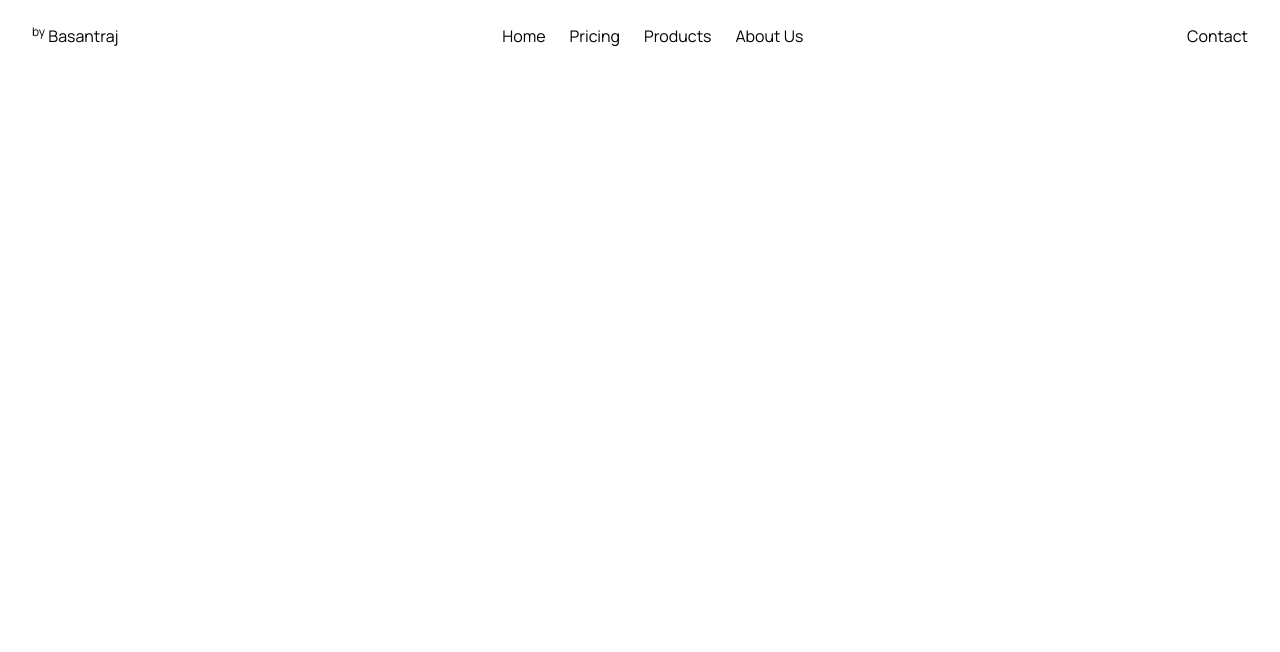
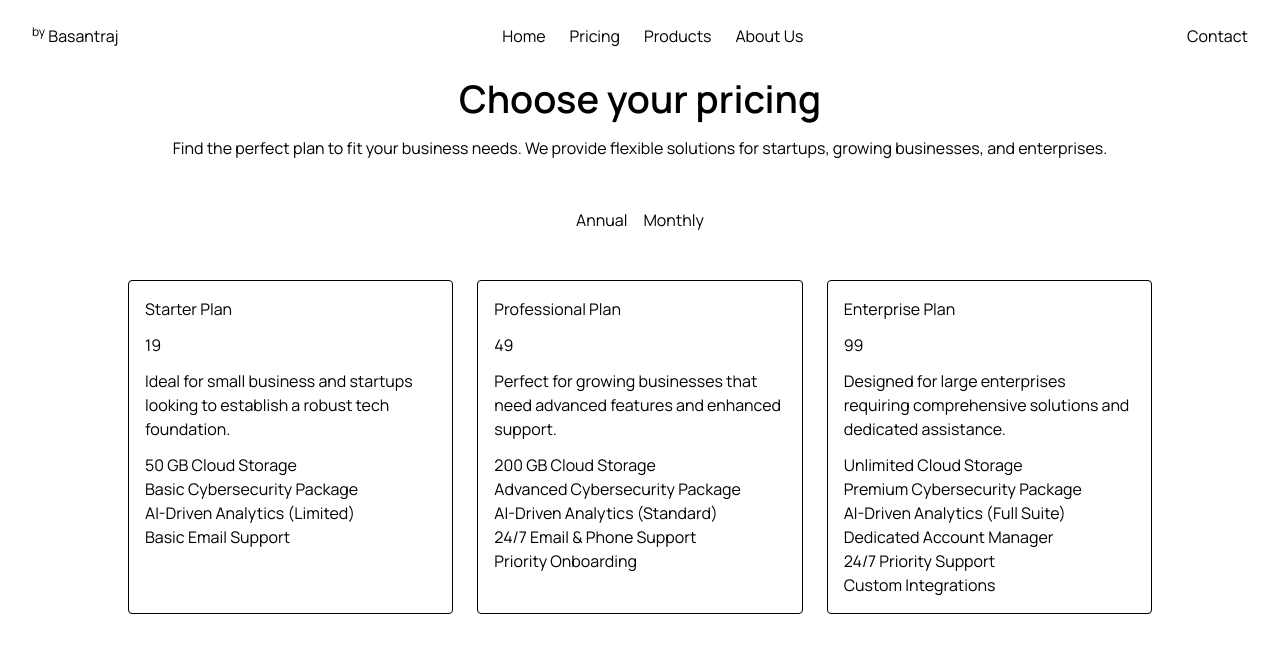
Before and after one commit to Basantrajshakti/outlier-hackathon, a Preact app: page / in a window 1280 px wide. Shown: the top 652 px of the page. Built offline with nearby package versions, Linux system fonts and the light colour scheme.

Commit message:
Pricings mock data and basic layout created

```diff
--- a/package.json
+++ b/package.json
@@ -9,14 +9,14 @@
     "preview": "vite preview"
   },
   "dependencies": {
-    "@tailwindcss/vite": "^4.1.7",
-    "preact": "^10.26.5",
-    "tailwindcss": "^4.1.7"
+    "preact": "^10.26.5"
   },
   "devDependencies": {
     "@preact/preset-vite": "^2.10.1",
+    "@tailwindcss/vite": "^4.1.7",
     "prettier": "^3.5.3",
     "prettier-plugin-tailwindcss": "^0.6.11",
+    "tailwindcss": "^4.1.7",
     "typescript": "~5.8.3",
     "vite": "^6.3.5"
   }
--- a/src/app.tsx
+++ b/src/app.tsx
@@ -1,12 +1,16 @@
 // import { useState } from 'preact/hooks'
 import './app.css'
 import Header from './components/Header'
+import Pricings from './components/Pricings'
 
 export function App() {
 
   return (
     <>
       <Header />
+      <main>
+        <Pricings />
+      </main>
     </>
   )
 }
--- /dev/null
+++ b/src/components/Pricings.tsx
@@ -0,0 +1,43 @@
+import { useState } from "preact/hooks";
+import { pricings } from "../constants";
+
+const Pricings = () => {
+  const [isMonthly, setIsMonthly] = useState(true);
+
+  return (
+    <section>
+      <h1 className="text-center leading-snug">Choose your pricing</h1>
+      <p className="text-para mt-3 text-center">
+        Find the perfect plan to fit your business needs. We provide flexible
+        solutions for startups, growing businesses, and enterprises.
+      </p>
+
+      <div className="mx-auto my-12 flex w-fit gap-4">
+        <button onClick={() => setIsMonthly(false)}>Annual</button>
+        <button onClick={() => setIsMonthly(true)}>Monthly</button>
+      </div>
+
+      <div className="mx-auto grid max-w-[80vw] grid-cols-3 gap-6">
+        {pricings.map((card, key) => {
+          return (
+            <div
+              key={key}
+              className="flex flex-col gap-3 rounded-sm border p-4"
+            >
+              <span>{card.title}</span>
+              <span>{isMonthly ? card.monthly : card.yearly}</span>
+              <span>{card.desc}</span>
+              <ul className="">
+                {card.features.map((feat, key) => {
+                  return <li key={key}>{feat}</li>;
+                })}
+              </ul>
+            </div>
+          );
+        })}
+      </div>
+    </section>
+  );
+};
+
+export default Pricings;
--- /dev/null
+++ b/src/constants/index.ts
@@ -0,0 +1,44 @@
+export const pricings = [
+  {
+    title: "Starter Plan",
+    recommended: false,
+    yearly: 199,
+    monthly: 19,
+    desc: "Ideal for small business and startups looking to establish a robust tech foundation.",
+    features: [
+      "50 GB Cloud Storage",
+      "Basic Cybersecurity Package",
+      "AI-Driven Analytics (Limited)",
+      "Basic Email Support",
+    ],
+  },
+  {
+    title: "Professional Plan",
+    recommended: true,
+    yearly: 499,
+    monthly: 49,
+    desc: "Perfect for growing businesses that need advanced features and enhanced support.",
+    features: [
+      "200 GB Cloud Storage",
+      "Advanced Cybersecurity Package",
+      "AI-Driven Analytics (Standard)",
+      "24/7 Email & Phone Support",
+      "Priority Onboarding",
+    ],
+  },
+  {
+    title: "Enterprise Plan",
+    recommended: false,
+    yearly: 999,
+    monthly: 99,
+    desc: "Designed for large enterprises requiring comprehensive solutions and dedicated assistance.",
+    features: [
+      "Unlimited Cloud Storage",
+      "Premium Cybersecurity Package",
+      "AI-Driven Analytics (Full Suite)",
+      "Dedicated Account Manager",
+      "24/7 Priority Support",
+      "Custom Integrations",
+    ],
+  },
+];
--- a/src/index.css
+++ b/src/index.css
@@ -4,7 +4,7 @@
 
 :root {
   font-family: Manrope, serif, system-ui, Avenir, Helvetica, Arial, sans-serif;
-  /* color-scheme: light dark; */
+  color-scheme: light dark;
 
   font-synthesis: none;
   text-rendering: optimizeLegibility;
```
Also changed, not shown: 1 other file (tests, documents, lock files or other folders).
